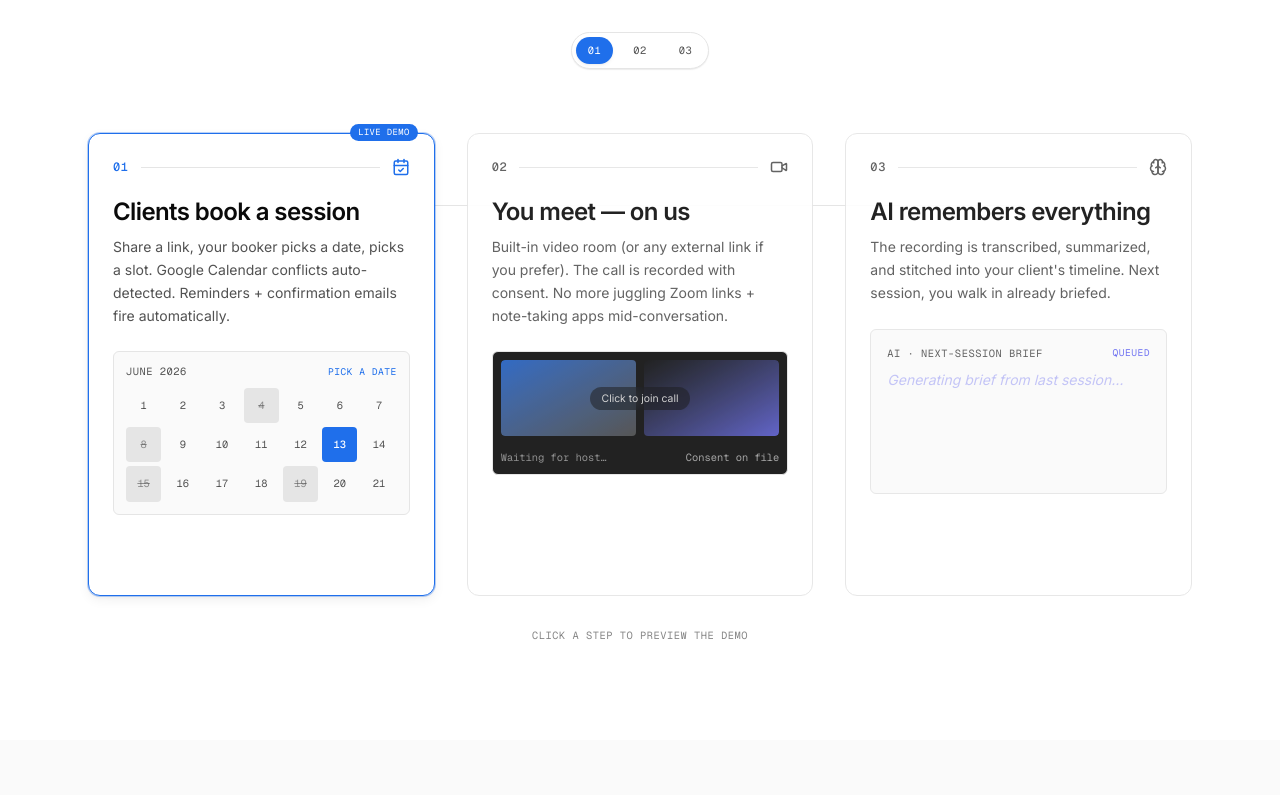
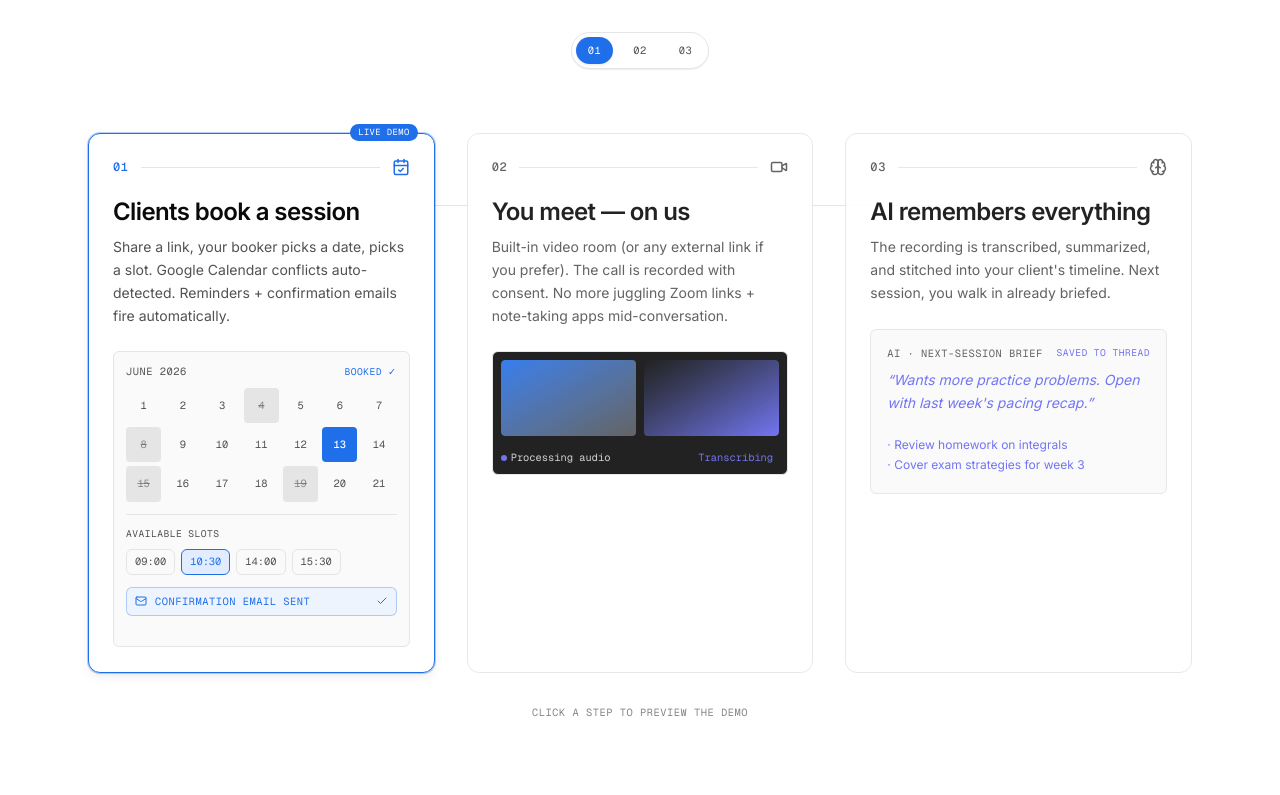
Before and after one commit to UzairBaluch/mahjozly-backend, a Next.js app in the folder apps/frontend/: page / in a window 1280 px wide. Shown: the part 1625-2420 px from the top of the page. Built offline with nearby package versions, Linux system fonts and the light colour scheme.

Commit message:
Refactor landing page components for improved functionality and user experience. Simplify demo step rendering in HowItWorks component, streamline StepCalendarDemo logic, and enhance layout in Pricing component for better visual consistency.

```diff
--- a/apps/frontend/components/landing/how-it-works.tsx
+++ b/apps/frontend/components/landing/how-it-works.tsx
@@ -1,6 +1,6 @@
 'use client';
 
-import { useCallback, useEffect, useState } from 'react';
+import { useCallback, useState } from 'react';
 import { Brain, CalendarCheck, Check, Mail, Video } from 'lucide-react';
 import { cn } from '@/lib/utils';
 
@@ -63,13 +63,7 @@ export function HowItWorks() {
                 isActive={activeStep === i}
                 onSelect={() => selectStep(i)}
               >
-                {i === 0 ? (
-                  <StepCalendarDemo isActive={activeStep === 0} />
-                ) : i === 1 ? (
-                  <StepVideoDemo isActive={activeStep === 1} />
-                ) : (
-                  <StepBriefDemo isActive={activeStep === 2} />
-                )}
+                {i === 0 ? <StepCalendarDemo /> : i === 1 ? <StepVideoDemo /> : <StepBriefDemo />}
               </StepCard>
             ))}
           </div>
@@ -156,7 +150,7 @@ function StepCard({
         }
       }}
       className={cn(
-        'card-lift relative cursor-pointer rounded-xl border bg-[color:var(--color-paper)] p-6 text-left transition-all duration-300',
+        'card-lift relative flex min-h-[540px] cursor-pointer flex-col rounded-xl border bg-[color:var(--color-paper)] p-6 text-left transition-colors duration-300',
         isActive
           ? 'border-[color:var(--color-thread)] shadow-md ring-1 ring-[color:var(--color-thread)]/30'
           : 'border-[color:var(--color-mist)] opacity-90 hover:opacity-100',
@@ -199,47 +193,12 @@ function StepCard({
   );
 }
 
-function StepCalendarDemo({ isActive }: { isActive: boolean }) {
-  const [phase, setPhase] = useState<'idle' | 'date' | 'slot' | 'booked'>('idle');
-  const [selectedDate, setSelectedDate] = useState<number | null>(null);
-  const [selectedSlot, setSelectedSlot] = useState<string | null>(null);
+function StepCalendarDemo() {
+  const [phase, setPhase] = useState<'idle' | 'date' | 'slot' | 'booked'>('booked');
+  const [selectedDate, setSelectedDate] = useState<number | null>(12);
+  const [selectedSlot, setSelectedSlot] = useState<string | null>('10:30');
   const [conflictDay, setConflictDay] = useState<number | null>(null);
-  const [emailSent, setEmailSent] = useState(false);
-
-  const runAuto = useCallback(async () => {
-    setPhase('idle');
-    setSelectedDate(null);
-    setSelectedSlot(null);
-    setConflictDay(null);
-    setEmailSent(false);
-    await wait(800);
-    setPhase('date');
-    setSelectedDate(12);
-    await wait(900);
-    setPhase('slot');
-    await wait(700);
-    setSelectedSlot('10:30');
-    await wait(600);
-    setPhase('booked');
-    setEmailSent(true);
-    await wait(2800);
-  }, []);
-
-  useEffect(() => {
-    if (!isActive) return;
-    let cancelled = false;
-
-    const loop = async () => {
-      while (!cancelled && isActive) {
-        await runAuto();
-      }
-    };
-
-    loop();
-    return () => {
-      cancelled = true;
-    };
-  }, [isActive, runAuto]);
+  const [emailSent, setEmailSent] = useState(true);
 
   const pickDate = (day: number) => {
     if (BUSY_DAYS.has(day)) {
@@ -287,7 +246,7 @@ function StepCalendarDemo({ isActive }: { isActive: boolean }) {
                 isSelected && 'bg-[color:var(--color-thread)] font-medium text-[color:var(--color-paper)]',
                 !isSelected && isBusy && 'bg-[color:var(--color-mist)] text-[color:var(--color-ink-soft)]/60 line-through',
                 !isSelected && !isBusy && 'text-[color:var(--color-ink-soft)] hover:bg-[color:var(--color-thread-soft)]',
-                isConflict && 'animate-[fade-up_200ms_var(--ease-out-soft)_both] ring-2 ring-red-400/60',
+                isConflict && 'ring-2 ring-red-400/60',
               )}
             >
               {day}
@@ -302,8 +261,9 @@ function StepCalendarDemo({ isActive }: { isActive: boolean }) {
         </p>
       ) : null}
 
+      <div className="mt-3 min-h-[7.5rem] border-t border-[color:var(--color-mist)] pt-3">
         {phase === 'slot' || phase === 'booked' ? (
-        <div className="anim-fade-up mt-3 border-t border-[color:var(--color-mist)] pt-3">
+          <>
             <p className="mono mb-2 text-[0.6rem] uppercase tracking-wider text-[color:var(--color-ink-soft)]">
               Available slots
             </p>
@@ -324,51 +284,26 @@ function StepCalendarDemo({ isActive }: { isActive: boolean }) {
                 </button>
               ))}
             </div>
-        </div>
-      ) : null}
+          </>
+        ) : (
+          <p className="text-[0.65rem] text-[color:var(--color-ink-soft)]/60">Select a date to see slots</p>
+        )}
 
         {emailSent ? (
-        <div className="anim-fade-up mt-3 flex items-center gap-2 rounded-md border border-[color:var(--color-thread)]/30 bg-[color:var(--color-thread-soft)]/50 px-2 py-1.5 text-[0.65rem] text-[color:var(--color-thread)]">
+          <div className="mt-3 flex items-center gap-2 rounded-md border border-[color:var(--color-thread)]/30 bg-[color:var(--color-thread-soft)]/50 px-2 py-1.5 text-[0.65rem] text-[color:var(--color-thread)]">
             <Mail size={12} />
             <span className="mono uppercase tracking-wider">Confirmation email sent</span>
             <Check size={12} className="ml-auto" />
           </div>
         ) : null}
       </div>
+    </div>
   );
 }
 
-function StepVideoDemo({ isActive }: { isActive: boolean }) {
-  const [phase, setPhase] = useState<'waiting' | 'recording' | 'transcribing'>('waiting');
-  const [seconds, setSeconds] = useState(0);
-
-  useEffect(() => {
-    if (!isActive) return;
-    let cancelled = false;
-
-    const loop = async () => {
-      while (!cancelled) {
-        setPhase('waiting');
-        setSeconds(0);
-        await wait(900);
-        if (cancelled) return;
-        setPhase('recording');
-        for (let s = 0; s <= 23; s++) {
-          if (cancelled) return;
-          setSeconds(s);
-          await wait(120);
-        }
-        if (cancelled) return;
-        setPhase('transcribing');
-        await wait(2400);
-      }
-    };
-
-    loop();
-    return () => {
-      cancelled = true;
-    };
-  }, [isActive]);
+function StepVideoDemo() {
+  const [phase, setPhase] = useState<'waiting' | 'recording' | 'transcribing'>('transcribing');
+  const [seconds] = useState(23);
 
   const mm = String(Math.floor(seconds / 60)).padStart(2, '0');
   const ss = String(seconds % 60).padStart(2, '0');
@@ -384,16 +319,12 @@ function StepVideoDemo({ isActive }: { isActive: boolean }) {
         onClick={() => {
           if (phase === 'waiting') {
             setPhase('recording');
-            setSeconds(0);
           }
         }}
       >
         <div className="grid grid-cols-2 gap-2">
           <div
-            className={cn(
-              'aspect-video rounded-sm bg-gradient-to-br from-[color:var(--color-thread)] to-[color:var(--color-ink-soft)] transition-transform',
-              phase === 'recording' && 'scale-[1.02]',
-            )}
+            className="aspect-video rounded-sm bg-gradient-to-br from-[color:var(--color-thread)] to-[color:var(--color-ink-soft)]"
           />
           <div className="aspect-video rounded-sm bg-gradient-to-br from-[color:var(--color-clay)] to-[color:var(--color-dusk)]" />
         </div>
@@ -447,49 +378,10 @@ const BRIEF_QUOTE =
   'Wants more practice problems. Open with last week\'s pacing recap.';
 const BRIEF_ITEMS = ['Review homework on integrals', 'Cover exam strategies for week 3'];
 
-function StepBriefDemo({ isActive }: { isActive: boolean }) {
-  const [phase, setPhase] = useState<'idle' | 'typing' | 'items' | 'done'>('idle');
-  const [typed, setTyped] = useState('');
-  const [visibleItems, setVisibleItems] = useState(0);
-
-  useEffect(() => {
-    if (!isActive) return;
-    let cancelled = false;
-
-    const loop = async () => {
-      while (!cancelled) {
-        setPhase('idle');
-        setTyped('');
-        setVisibleItems(0);
-        await wait(600);
-        if (cancelled) return;
-
-        setPhase('typing');
-        for (let i = 1; i <= BRIEF_QUOTE.length; i++) {
-          if (cancelled) return;
-          setTyped(BRIEF_QUOTE.slice(0, i));
-          await wait(16);
-        }
-        if (cancelled) return;
-
-        setPhase('items');
-        for (let i = 1; i <= BRIEF_ITEMS.length; i++) {
-          if (cancelled) return;
-          setVisibleItems(i);
-          await wait(400);
-        }
-        if (cancelled) return;
-
-        setPhase('done');
-        await wait(2600);
-      }
-    };
-
-    loop();
-    return () => {
-      cancelled = true;
-    };
-  }, [isActive]);
+function StepBriefDemo() {
+  const [phase] = useState<'idle' | 'typing' | 'items' | 'done'>('done');
+  const [typed] = useState(BRIEF_QUOTE);
+  const [visibleItems] = useState(BRIEF_ITEMS.length);
 
   return (
     <div className="rounded-md border border-[color:var(--color-mist)] bg-[color:var(--color-paper-warm)] p-4">
@@ -510,30 +402,14 @@ function StepBriefDemo({ isActive }: { isActive: boolean }) {
       </div>
 
       <p className="ai mt-2 min-h-[3.5rem] text-sm italic leading-relaxed">
-        {typed ? (
-          <>
-            &ldquo;{typed}
-            {phase === 'typing' ? (
-              <span className="anim-blink ml-0.5 inline-block h-3 w-[2px] translate-y-[1px] bg-[color:var(--color-dusk)] align-middle" />
-            ) : null}
-            &rdquo;
-          </>
-        ) : (
-          <span className="opacity-40">Generating brief from last session…</span>
-        )}
+        &ldquo;{typed}&rdquo;
       </p>
 
       <ul className="ai mt-3 min-h-[2.5rem] space-y-1 text-xs">
         {BRIEF_ITEMS.slice(0, visibleItems).map((item) => (
-          <li key={item} className="anim-fade-up">
-            · {item}
-          </li>
+          <li key={item}>· {item}</li>
         ))}
       </ul>
     </div>
   );
 }
-
-function wait(ms: number) {
-  return new Promise<void>((r) => window.setTimeout(r, ms));
-}
--- a/apps/frontend/components/landing/pricing.tsx
+++ b/apps/frontend/components/landing/pricing.tsx
@@ -99,7 +99,7 @@ export function Pricing() {
           <BillingToggle billing={billing} onChange={setBilling} />
         </header>
 
-        <div className="mt-16 grid items-stretch gap-6 md:grid-cols-3 md:items-center">
+        <div className="mt-16 grid items-stretch gap-6 md:grid-cols-3">
           {TIERS.map((t) => (
             <TierCard key={t.name} tier={t} billing={billing} />
           ))}
```
Lines whose indentation alone changed are shown as unchanged.
